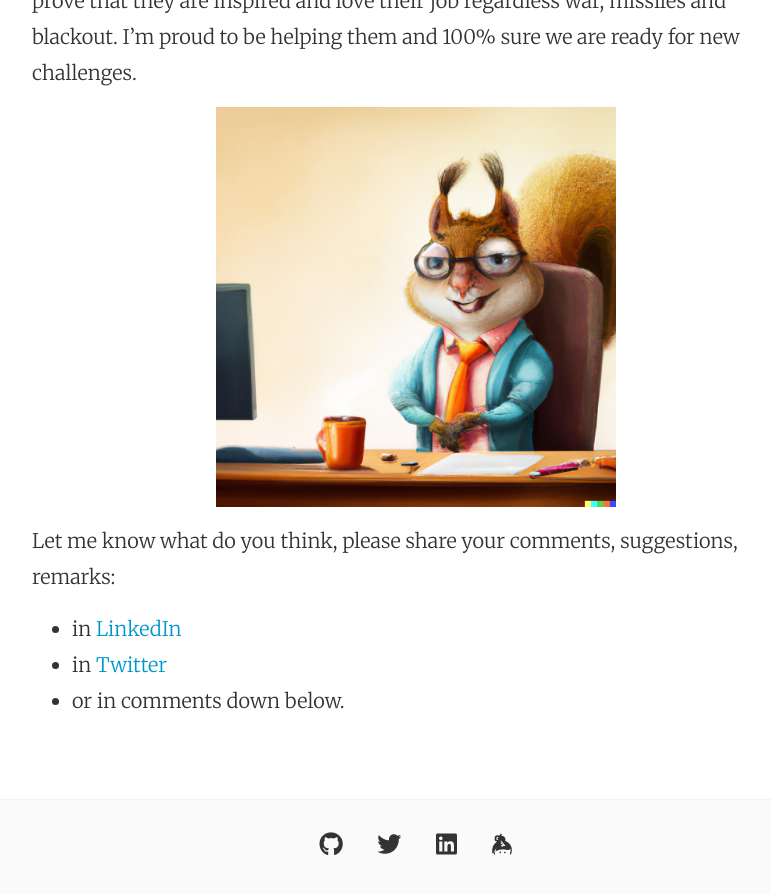
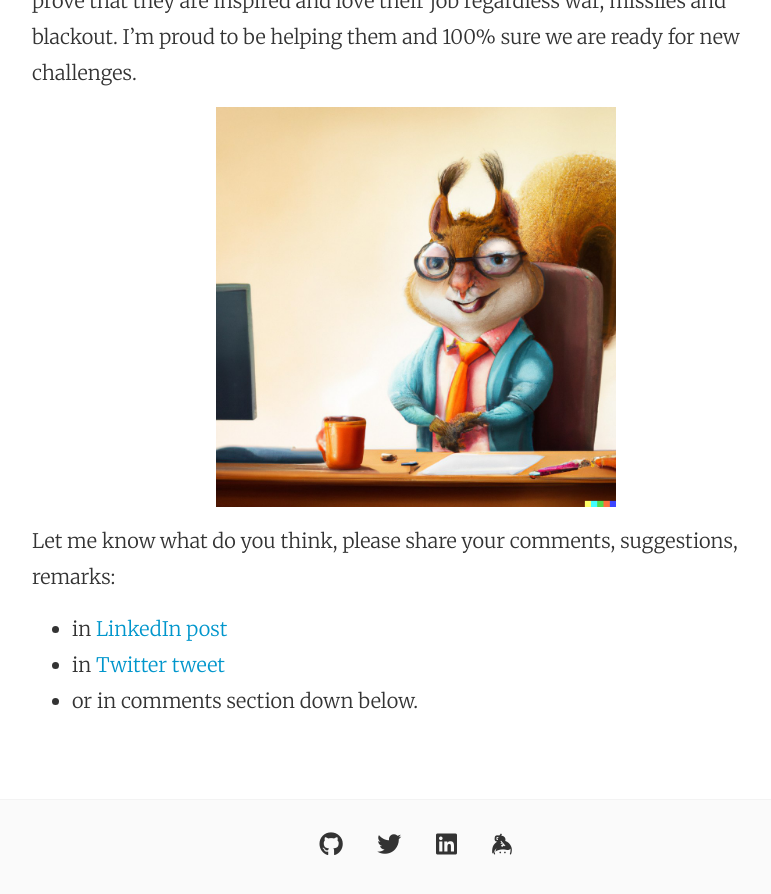
Before and after one commit to gaevoy/gaevoy.github.io, a Jekyll site: the page built from _posts/2022-12-06-lessons-learned-running-company.md, in a window 1280 px wide and 900 px high, scrolled down 9398 px. Shown: the top 894 px of the window, without its empty margins (224-995 px from the left). Built offline with Jekyll 4.4.1, drawn with Linux system fonts in a browser that asks for light colours; nearby versions of some CDN libraries; comment, search, counter and statistics services are not loaded.

Commit message:
Lessons learned running a company for 1 year

```diff
--- a/_posts/2022-12-06-lessons-learned-running-company.md
+++ b/_posts/2022-12-06-lessons-learned-running-company.md
@@ -118,6 +118,6 @@ We are partnering with well-known global companies, such as [DispatchHealth](htt
 ![Ready for challenges](/img/lessons-learned-running-company/ready-for-challenges.jpg "Ready for challenges" ){:style="max-width:400px; width:100%;" class="block-center"}
 
 Let me know what do you think, please share your comments, suggestions, remarks:
-* in [LinkedIn](https://www.linkedin.com/posts/vladimirgayevoy_business-learning-software-activity-7005865285572280320-I16o/)
-* in [Twitter](https://twitter.com/vgman/status/1600101907581652994)
-* or in comments down below.
+* in [LinkedIn post](https://www.linkedin.com/posts/vladimirgayevoy_business-learning-software-activity-7005865285572280320-I16o/)
+* in [Twitter tweet](https://twitter.com/vgman/status/1600101907581652994)
+* or in comments section down below.
```
